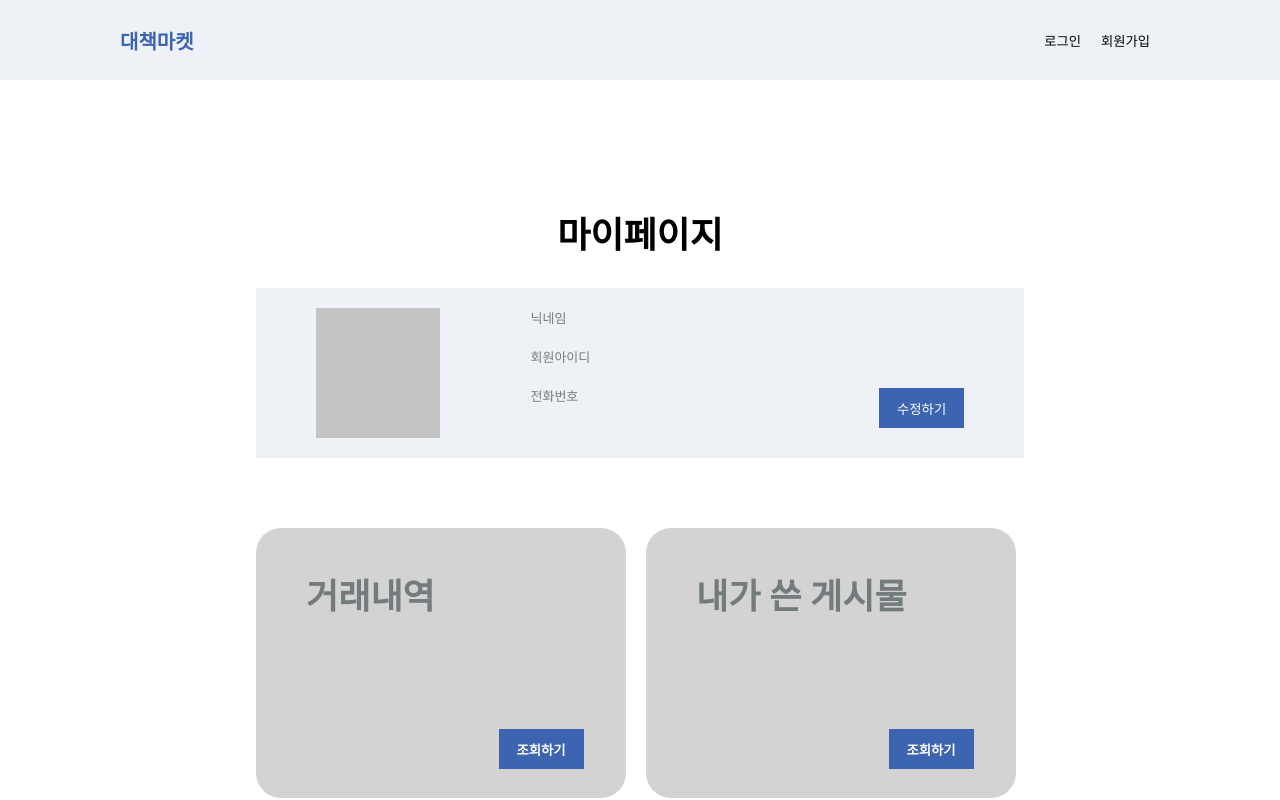
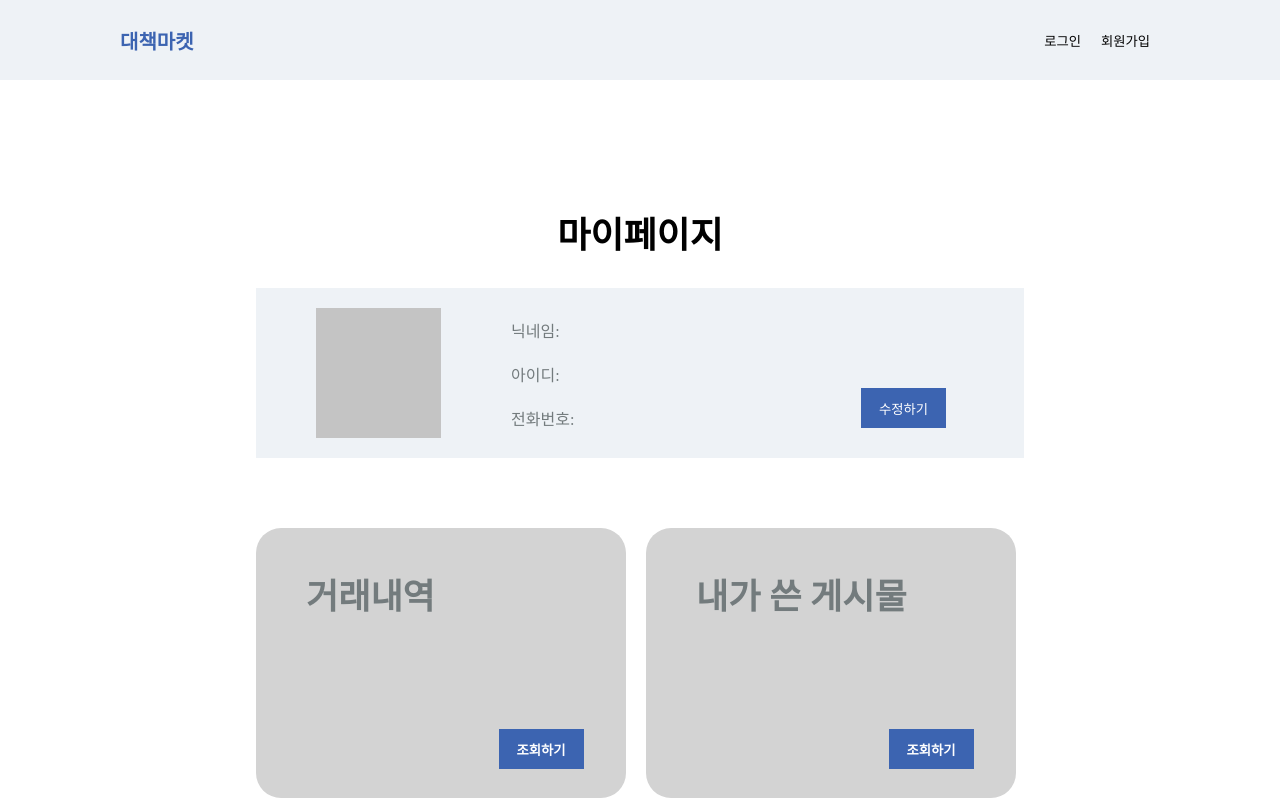
Before and after one commit to BigBookMarket/BigBookMarket-Client, a React (Create React App) app: page /mypage in a window 1280 px wide. Shown: the top 800 px of the page. Built offline with nearby package versions, Linux system fonts and the light colour scheme.

Commit message:
feat(Mypage): get user profile info

```diff
--- a/src/pages/Mypage.js
+++ b/src/pages/Mypage.js
@@ -1,4 +1,4 @@
-import React, { useState } from "react";
+import React from "react";
 import Styled from "styled-components";
 import Navbar from "../components/Navbar";
 import { Link } from "react-router-dom";
@@ -37,9 +37,10 @@ text-align: center;
 
 .text-information{
   width: 300px;
-  font-size: 13px;
+  font-size: 16px;
   color: #737B7D;
-  margin-left: 90px;
+  margin-left: 70px;
+  margin-top: 10px;
   text-align: left;
 }
 
@@ -93,6 +94,10 @@ button{
 `;
 
 const Mypage = () => {
+  const myId = localStorage.getItem("userId");
+  const myNickname = localStorage.getItem("userNickname");
+  const myPhone = localStorage.getItem("phone");
+
   return (
     <>
       <Navbar />
@@ -102,9 +107,9 @@ const Mypage = () => {
           <div className="user-information">
             <div className="img"></div>
             <div className="text-information">
-              <p>닉네임</p>
-              <p>회원아이디</p>
-              <p>전화번호</p>
+              <p>닉네임: {myNickname}</p>
+              <p>아이디: {myId} </p>
+              <p>전화번호: {myPhone} </p>
             </div>
             <button>수정하기</button>
           </div>
```
